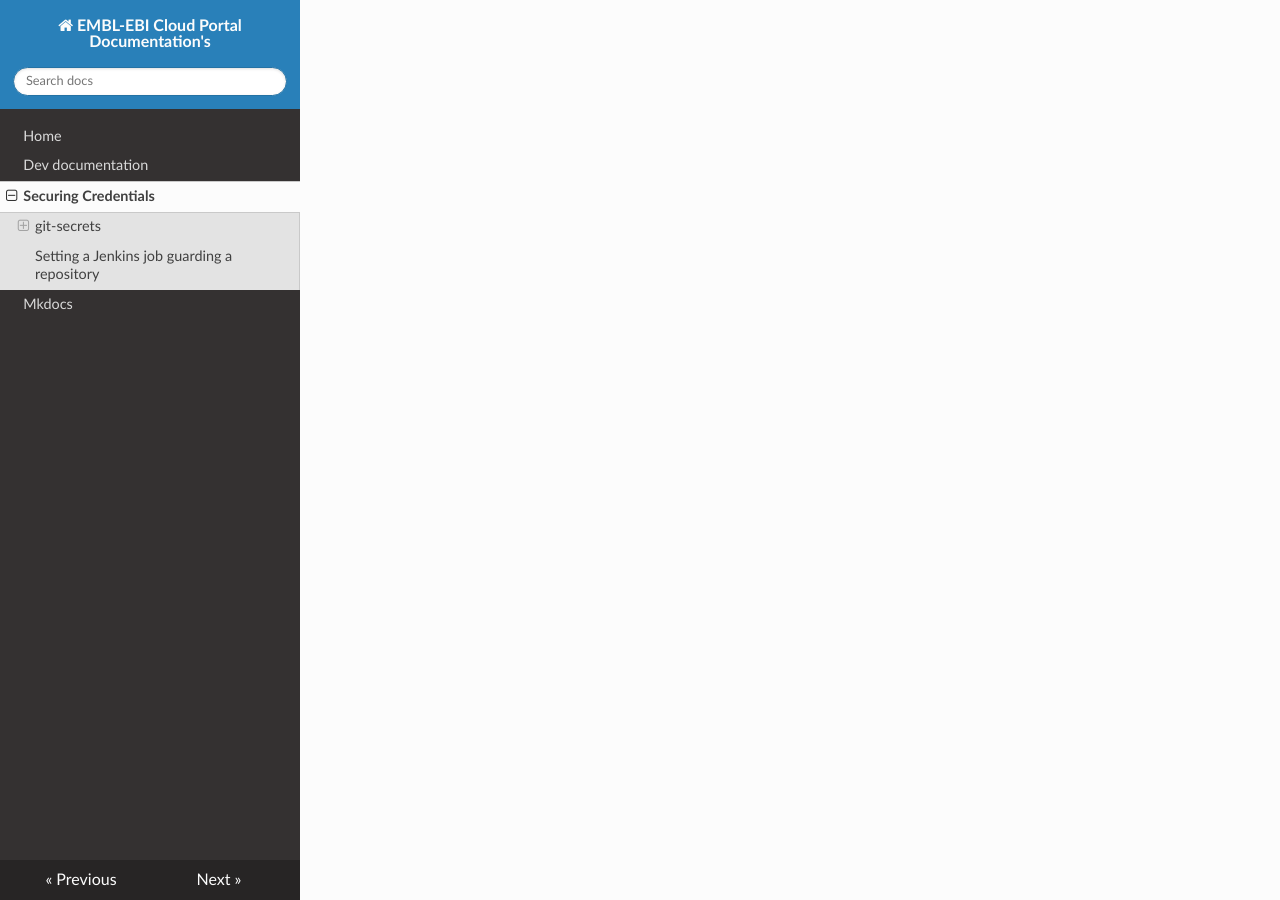
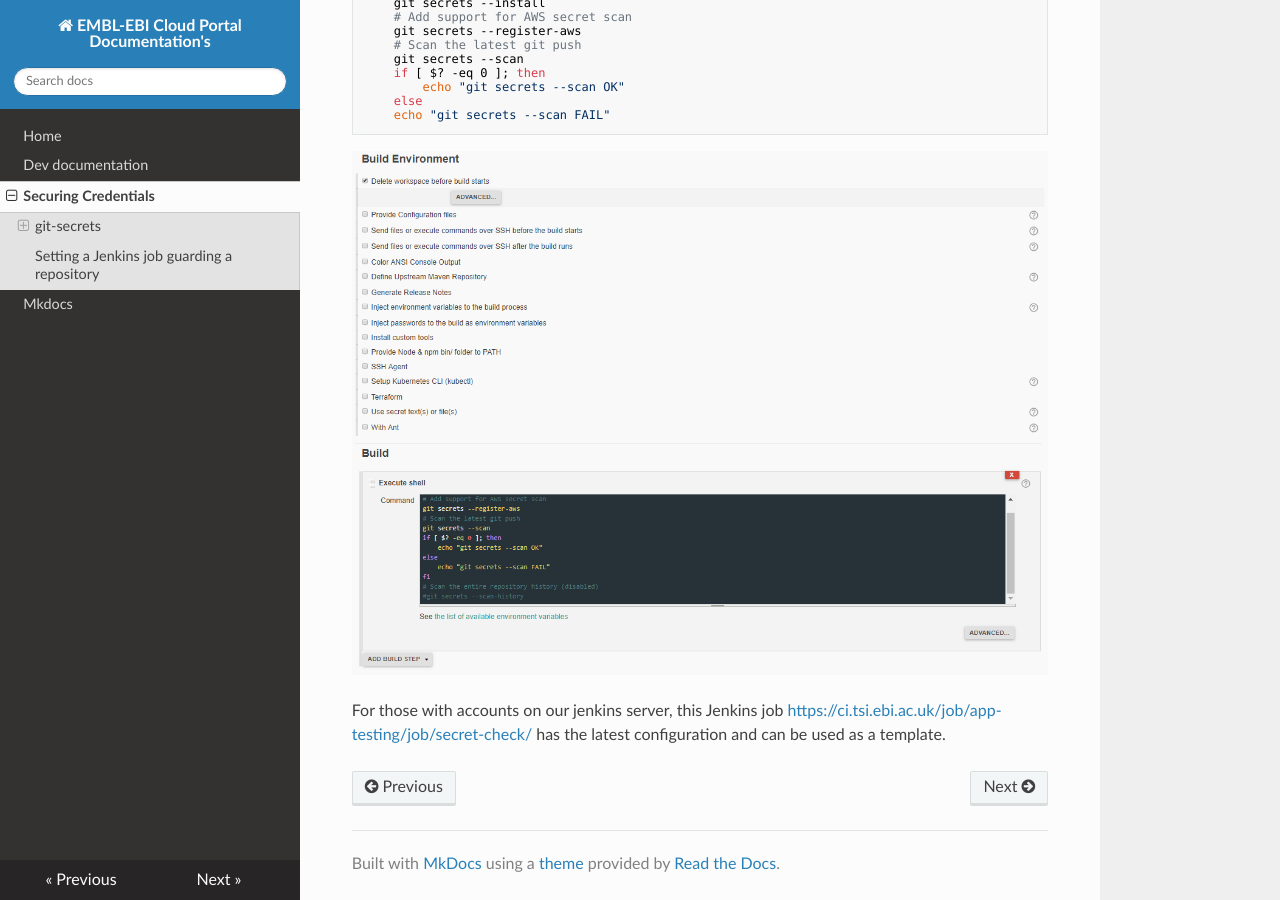
Before and after one commit to isabella232/cloud-portal-documentation, an MkDocs documentation site: the page built from docs/securing_credentials.md, in a window 1280 px wide and 900 px high, scrolled down 3159 px. Built offline with MkDocs 1.6.1, drawn with Linux system fonts in a browser that asks for light colours; nearby versions of some CDN libraries; old or Windows-style settings are respelled for this version of MkDocs; some of the changed text lies outside the part shown.

Commit message:
Make jenkins config available via screenshots
Currently, the template jenkins job is only accessible to people
with accounts on our jenkins server, which is people in the TSI
team only.
Eventually, we want to make that job public so anyone can read it,
but for now, share the actual configuration via screenshots.

````diff
--- a/docs/securing_credentials.md
+++ b/docs/securing_credentials.md
@@ -78,16 +78,19 @@
 
 We suggest to set up a second layer protection with a CI task for detect accidental commits.
 
-This Jenkins job [https://ci.tsi.ebi.ac.uk/job/app-testing/job/secret-check/](https://ci.tsi.ebi.ac.uk/job/app-testing/job/secret-check/) can be used as a template:
-
 - Define a `GitHub project`-`Project url`, under `General` i.e.:
 ```
         https://github.com/EMBL-EBI-TSI/cpa-instance/
 ```
 
+![Jenkins Configuration, Github project checkbox ticked, and URL filled in](/images/Jenkins_GuardRepoSecret_01.png "Jenkins Configuration, General Settings")
+
 - Specify the same URL under: `Source Code Management`-`Git`-`Repositories`-`Repository URL`
+- Flag `GitHub hook trigger for GITScm polling` under `Build Triggers`.
 
-- Flag `GitHub hook trigger for GITScm polling` under `Build Triggers`.
+![Jenkins Configuration, Source Code Management, Git selected, and URL filled in, and Build Triggers GitHub hook trigger for GITScm polling ticked](/images/Jenkins_GuardRepoSecret_02.png "Jenkins Configuration, Source Code Management and Build Triggers")
+
+
 - Flag `Delete workspace before build starts` under `Build Environment `.
 - Under `Build`-`Execute shell`-`Command`
 ```
@@ -101,3 +104,7 @@
     else
     echo "git secrets --scan FAIL"
 ```
+
+![Jenkins Configuration, Build Environment, Delete workspace before build starts checkbox ticked, and Build, Execute shell Command filled in](/images/Jenkins_GuardRepoSecret_03.png "Jenkins Configuration, Build Environment and Build")
+
+For those with accounts on our jenkins server, this Jenkins job [https://ci.tsi.ebi.ac.uk/job/app-testing/job/secret-check/](https://ci.tsi.ebi.ac.uk/job/app-testing/job/secret-check/) has the latest configuration and can be used as a template.
````
Also changed, not shown: docs/images/Jenkins_GuardRepoSecret_01.png (added), docs/images/Jenkins_GuardRepoSecret_02.png (added), docs/images/Jenkins_GuardRepoSecret_03.png (added).
